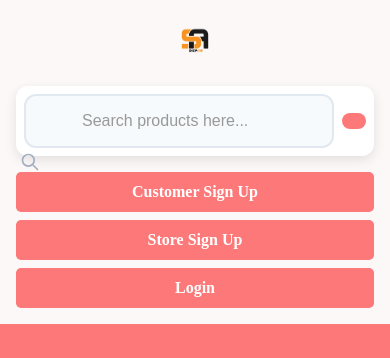
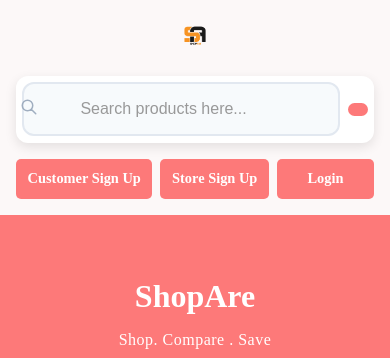
Before and after one commit to BerinyuyAnabi/ShopCompare, a React (Vite) app in the folder frontend/: page / in a window 390 px wide. Shown: the top 358 px of the page. Built offline with nearby package versions, Linux system fonts and the light colour scheme; no server answers.

Commit message:
Update button colors and product details page styling
- Update get directions button to match coral theme
- Add visit shop page button styling with coral gradient
- Change product details page background to #f5576c
- Improve search bar responsiveness with better media queries

```diff
--- a/frontend/src/components/product_detail.jsx
+++ b/frontend/src/components/product_detail.jsx
@@ -188,7 +188,6 @@
                         <div className="product-rating">
                             <div className="stars-large">★★★★☆</div>
                             <span className="rating-text">4.3 out of 5</span>
-                            <span className="review-link">(250 customer reviews)</span>
                         </div>
 
                         <div className="price-section">
@@ -253,7 +252,7 @@
                                     </div>
                                     {shop.street_address && (
                                         <div className="shop-location">
-                                            📍 {shop.street_address}
+                                            {shop.street_address}
                                         </div>
                                     )}
                                     <button
@@ -445,7 +444,7 @@
                                                         className="btn-get-directions"
                                                         onClick={() => window.open(`https://www.google.com/maps/search/?api=1&query=${encodeURIComponent(shop.street_address + ', ' + (shop.country || ''))}`, '_blank')}
                                                     >
-                                                        🧭 Get Directions
+                                                        Get Directions
                                                     </button>
                                                 )}
                                                 {shop.shop_phone && (
@@ -460,7 +459,7 @@
                                                     className="btn-visit-shop"
                                                     onClick={() => navigate(`/shop/${shop.shop_id}`)}
                                                 >
-                                                    🏪 Visit Shop Page
+                                                    Visit Shop Page
                                                 </button>
                                             </div>
                                         </div>
--- a/frontend/src/components/stats.jsx
+++ b/frontend/src/components/stats.jsx
@@ -34,17 +34,17 @@
       <h1>Platform Statistics</h1>
       <div className="shoplist">
         <div className="stat-card num_shops">
-          <div className="stat-icon">🏪</div>
+
           <div className="stat-number">{loading ? '...' : stats.total_shops}</div>
           <div className="stat-label">Total Shops</div>
         </div>
         <div className="stat-card products_available">
-          <div className="stat-icon">👥</div>
+
           <div className="stat-number">{loading ? '...' : stats.total_customers}</div>
           <div className="stat-label">Customers</div>
         </div>
         <div className="stat-card average_savings">
-          <div className="stat-icon">📦</div>
+
           <div className="stat-number">{loading ? '...' : stats.total_products}</div>
           <div className="stat-label">Products</div>
         </div>
--- a/frontend/src/styles/header.css
+++ b/frontend/src/styles/header.css
@@ -129,10 +129,21 @@
 }
 
 /* Responsive */
+@media (max-width: 1024px) {
+  .auth-nav {
+    gap: 1rem;
+  }
+
+  .search {
+    max-width: 400px;
+  }
+}
+
 @media (max-width: 768px) {
   .app-header {
     flex-direction: column;
     gap: 1rem;
+    padding: 1rem;
   }
 
   .app-header h1 {
@@ -145,20 +156,61 @@
     width: 100%;
   }
 
+  .nav1 {
+    width: 100%;
+    display: flex;
+    justify-content: center;
+  }
+
   .search {
     width: 100%;
-    min-width: unset;
+    max-width: 100%;
+    order: 1;
   }
 
   .nav2 {
     display: flex;
-    flex-direction: column;
     gap: 0.5rem;
     width: 100%;
+    order: 2;
   }
 
   .nav-link {
     text-align: center;
     padding: 0.75rem;
+    flex: 1;
   }
 }
+
+@media (max-width: 480px) {
+  .app-header h1 {
+    font-size: 1.5rem;
+  }
+
+  .logo {
+    height: 40px;
+  }
+
+  .search {
+    padding: 0.4rem;
+  }
+
+  .search-input {
+    padding: 0.4rem 0.8rem;
+    font-size: 0.9rem;
+  }
+
+  .search-button {
+    padding: 0.4rem 0.6rem;
+  }
+
+  .search-icon {
+    width: 18px;
+    height: 18px;
+  }
+
+  .nav-link {
+    padding: 0.6rem;
+    font-size: 0.9rem;
+  }
+}
--- a/frontend/src/styles/product_detail.css
+++ b/frontend/src/styles/product_detail.css
@@ -3,7 +3,7 @@
     max-width: 1400px;
     margin: 0 auto;
     padding: 2rem;
-    /* background-color: #f5f7fa; */
+    background-color: #f5576c;
     min-height: 100vh;
 }
 
@@ -21,7 +21,7 @@
     width: 60px;
     height: 60px;
     border: 4px solid #e2e8f0;
-    border-top: 4px solid #667eea;
+    /* border-top: 4px solid #667eea; */
     border-radius: 50%;
     animation: spin 1s linear infinite;
 }
@@ -414,15 +414,16 @@
     padding: 0.75rem;
     border: none;
     border-radius: 8px;
-    background: linear-gradient(135deg, #667eea 0%, #764ba2 100%);
+    background: linear-gradient(135deg, #FD7979 0%, #FC5C5C 100%);
     color: white;
     font-weight: 600;
     cursor: pointer;
-    transition: opacity 0.3s ease;
+    transition: all 0.3s ease;
 }
 
 .shop-visit-btn:hover:not(:disabled) {
-    opacity: 0.9;
+    transform: translateY(-2px);
+    box-shadow: 0 6px 20px rgba(253, 121, 121, 0.4);
 }
 
 .shop-visit-btn:disabled {
@@ -832,6 +833,24 @@
     margin-top: 1rem;
 }
 
+.btn-visit-shop {
+    flex: 1;
+    padding: 1rem 2rem;
+    border: none;
+    border-radius: 8px;
+    font-size: 1rem;
+    font-weight: 600;
+    cursor: pointer;
+    transition: all 0.3s ease;
+    background: linear-gradient(135deg, #FD7979 0%, #FC5C5C 100%);
+    color: white;
+}
+
+.btn-visit-shop:hover {
+    transform: translateY(-2px);
+    box-shadow: 0 6px 20px rgba(253, 121, 121, 0.4);
+}
+
 .btn-get-directions,
 .btn-call-store {
     flex: 1;
@@ -845,13 +864,13 @@
 }
 
 .btn-get-directions {
-    background: linear-gradient(135deg, #667eea 0%, #764ba2 100%);
+    background: linear-gradient(135deg, #FD7979 0%, #FC5C5C 100%);
     color: white;
 }
 
 .btn-get-directions:hover {
-    opacity: 0.9;
     transform: translateY(-2px);
+    box-shadow: 0 6px 20px rgba(253, 121, 121, 0.4);
 }
 
 .btn-call-store {
```
Also changed, not shown: 4 other files (tests, documents, lock files or other folders).
